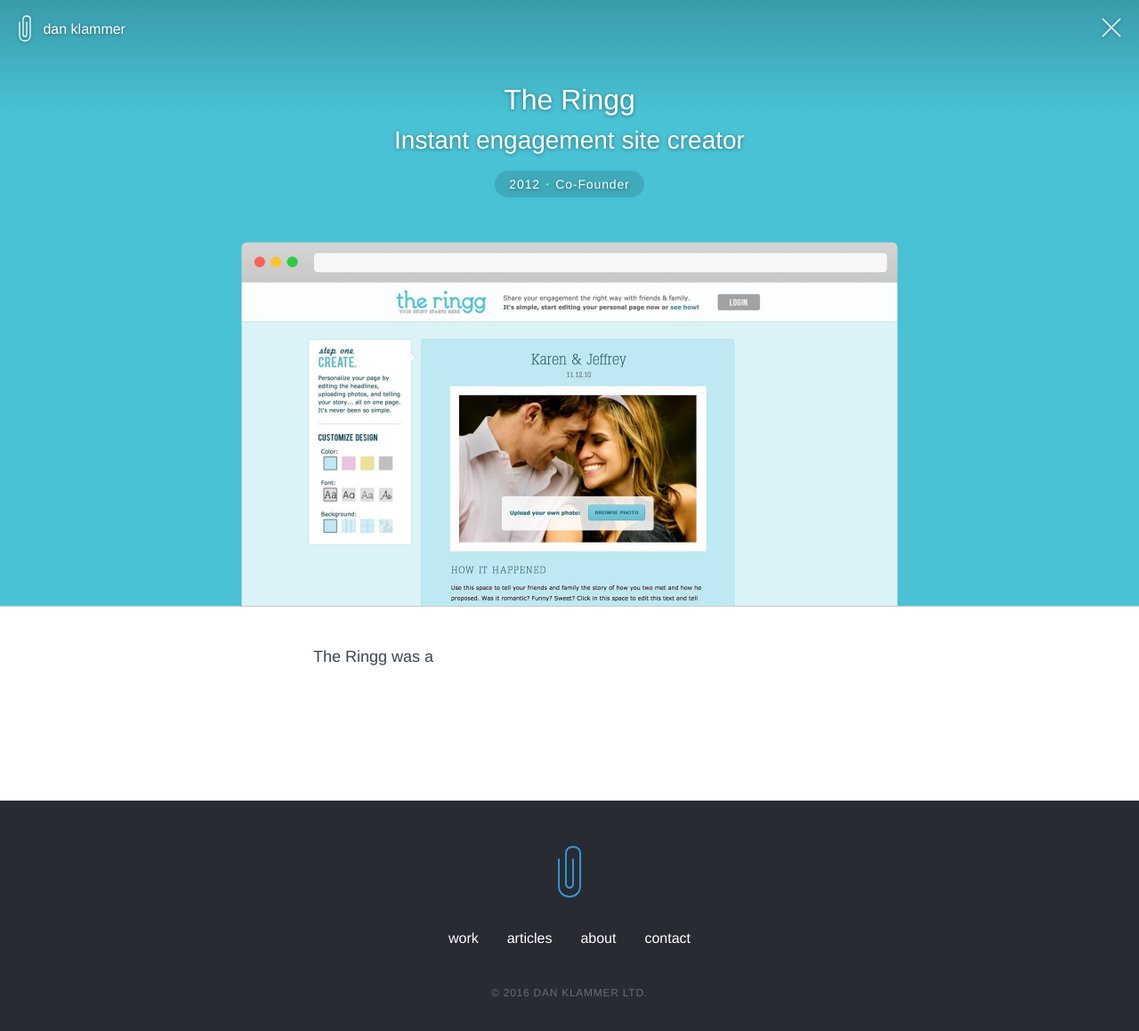
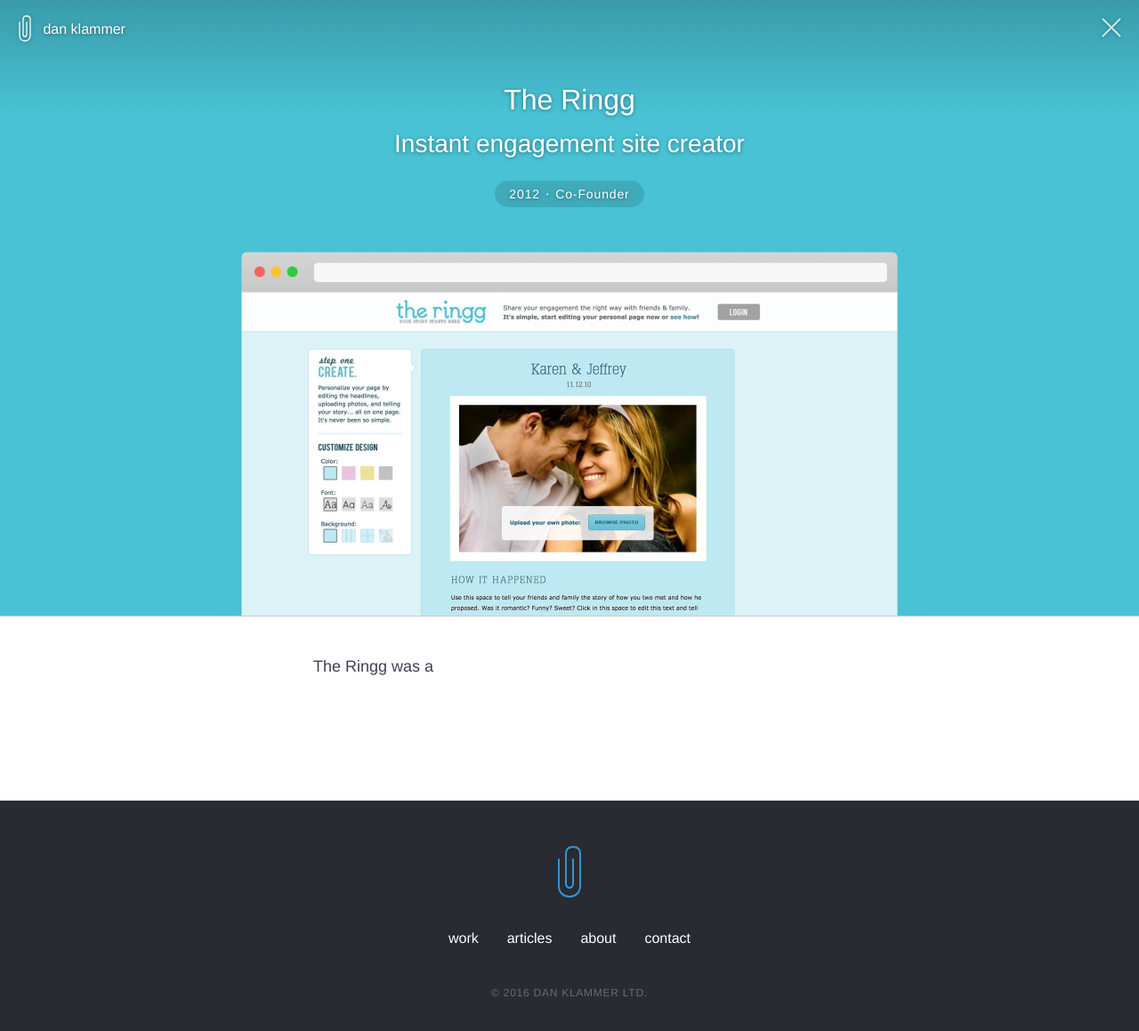
Before and after one commit to danklammer/danklammer.github.io, a Jekyll site: the page built from work/_posts/2012-01-01-theringg.md, in a window 1280 px wide. Shown: the whole page at 89% size. Built offline with Jekyll 4.4.1, drawn with Linux system fonts in a browser that asks for light colours.

Commit message:
Line-height tweaks

```diff
--- a/_layouts/post.html
+++ b/_layouts/post.html
@@ -11,7 +11,7 @@
 
       <div class="center-block pt5">
         <h1 class="font-size-1 line-height-none py2" itemprop="name headline">{{ page.title }}</h1>
-        <h3 class="font-size-2 line-height-title font-weight-3 pt1 px2" itemprop="name alternativeHeadline">{{ page.subtitle }}</h3>
+        <h3 class="font-size-2 font-weight-3 line-height-slight pt2 px2" itemprop="name alternativeHeadline">{{ page.subtitle }}</h3>
         <p class="font-size-5 line-height-none pt5 opacity-8"><time datetime="{{ page.date | date_to_xmlschema }}" itemprop="datePublished">{{ page.date | date: "%B %-d, %Y" }}</time></p>
       </div>
 
--- a/_layouts/project.html
+++ b/_layouts/project.html
@@ -10,9 +10,9 @@
       {% include layout/subpage-close.html %}
 
       <div class="center-block align-center line-height-none px2 pt7 pb3">
-          <h1 class="font-size-1">{{ page.title }}</h1>
-          <div class="block font-size-2 font-weight-3 py3">{{ page.subtitle }}</div>
-          <div class="inline-block font-size-6 font-weight-4 tracking-slight br5 px3 py2 mt1 mb2" style="background: rgba(0,0,0,0.12)">
+          <h1 class="font-size-1 pb2">{{ page.title }}</h1>
+          <div class="block font-size-2 font-weight-3 line-height-slight py2">{{ page.subtitle }}</div>
+          <div class="inline-block font-size-6 font-weight-4 tracking-slight br5 px3 py2 mt3 mb2" style="background: rgba(0,0,0,0.12)">
             {{ page.year }} <small class="bullet inline-block-middle opacity-7">&bull;</small> {{ page.role }}
           </div>
       </div>
--- a/_sass/_tinyset.scss
+++ b/_sass/_tinyset.scss
@@ -71,6 +71,7 @@
 .uppercase { text-transform: uppercase }
 
 .line-height-none { line-height: 1 }
+.line-height-slight { line-height: 1.25 }
 .line-height-title { line-height: 1.5 }
 .line-height-default { line-height: 1.75 }
 
```
